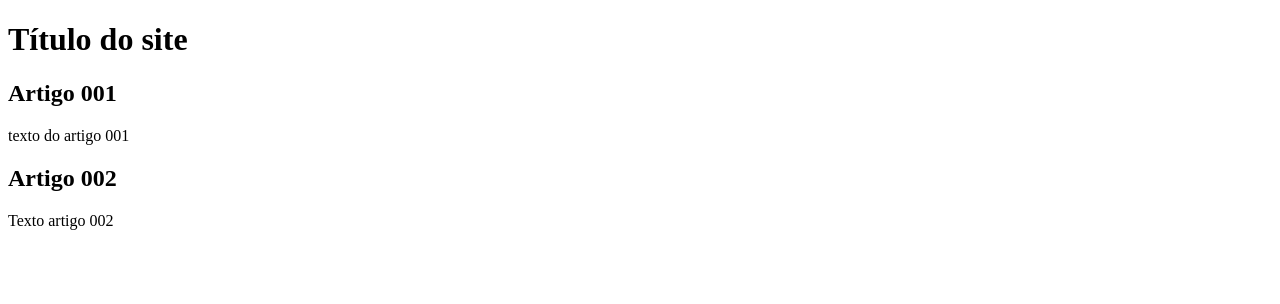
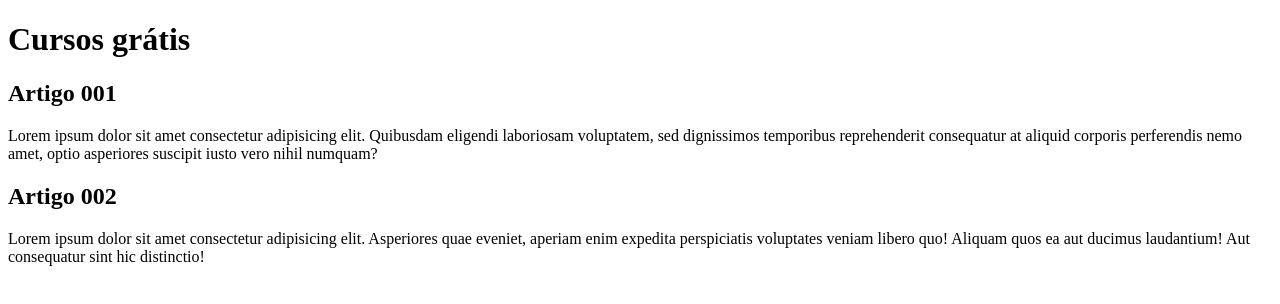
Before and after one commit to PeuSouza/projeto-site, a plain HTML site: page index.html in a window 1280 px wide. Drawn offline with Linux system fonts and the light colour scheme.

Commit message:
começamos a escrever

```diff
--- a/index.html
+++ b/index.html
@@ -9,15 +9,15 @@
 <body>
     <main>
         <header>
-            <h1>Título do site</h1>
+            <h1>Cursos grátis</h1>
         </header>
         <article>
             <h2> Artigo 001</h2>
-            <p>texto do artigo 001</p>
+            <p>Lorem ipsum dolor sit amet consectetur adipisicing elit. Quibusdam eligendi laboriosam voluptatem, sed dignissimos temporibus reprehenderit consequatur at aliquid corporis perferendis nemo amet, optio asperiores suscipit iusto vero nihil numquam?</p>
         </article>
         <article>
             <h2>Artigo 002</h2>
-            <p>Texto artigo 002</p>
+            <p>Lorem ipsum dolor sit amet consectetur adipisicing elit. Asperiores quae eveniet, aperiam enim expedita perspiciatis voluptates veniam libero quo! Aliquam quos ea aut ducimus laudantium! Aut consequatur sint hic distinctio!</p>
         </article>
     </main>
 </body>
```
